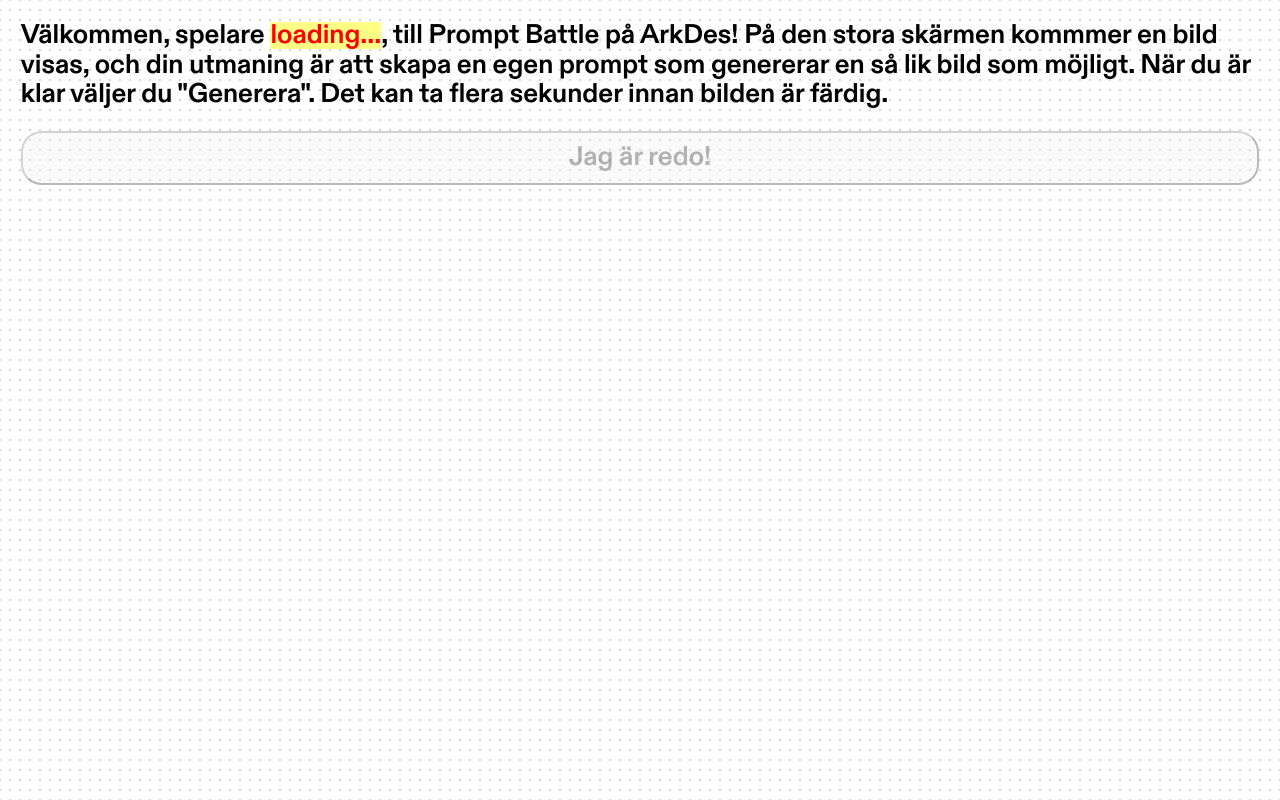
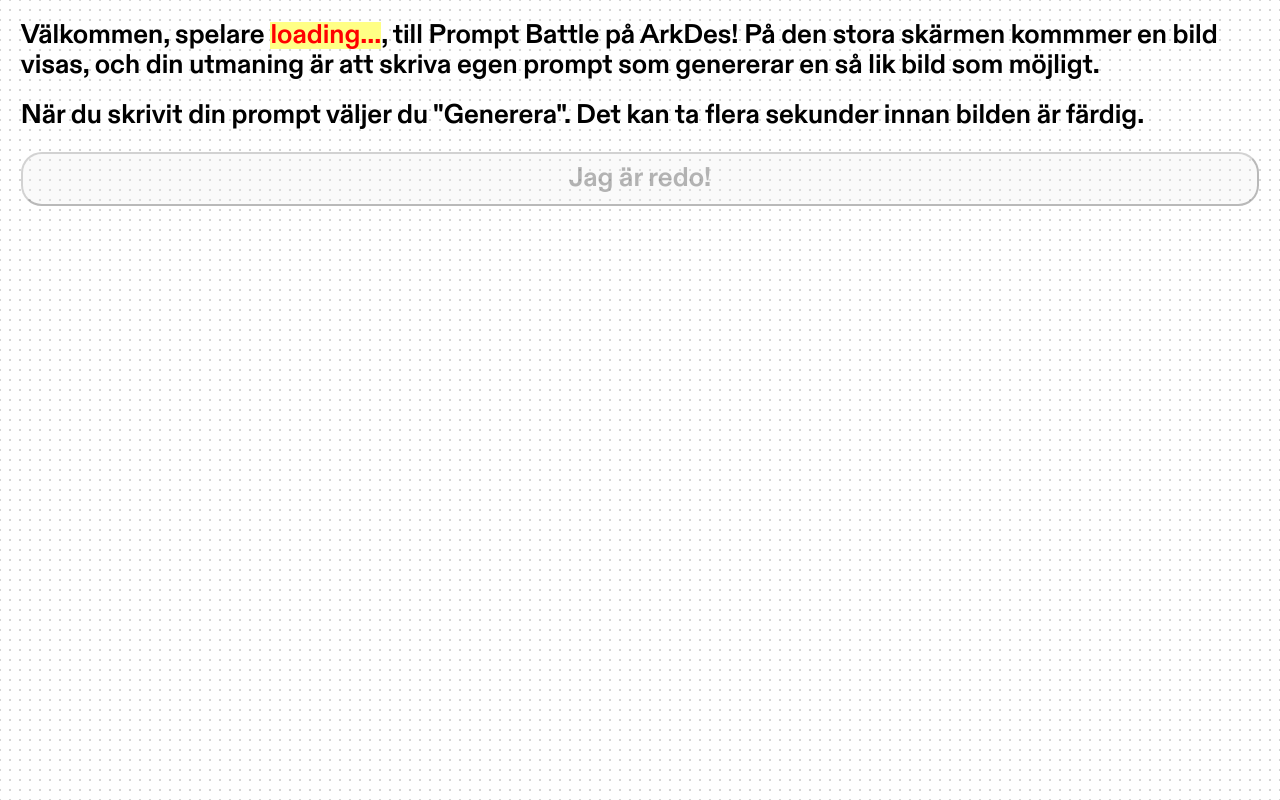
Before and after one commit to jonasjohansson/prompt-battle-arkdes, a website: page player/index.html in a window 1280 px wide. Drawn offline with Linux system fonts and the light colour scheme.

Commit message:
Update index.html

```diff
--- a/player/index.html
+++ b/player/index.html
@@ -15,8 +15,11 @@
           Välkommen, spelare
           <span id="playerId" class="highlight">loading...</span>, till Prompt
           Battle på ArkDes! På den stora skärmen kommmer en bild visas, och din
-          utmaning är att skapa en egen prompt som genererar en så lik bild som
-          möjligt. När du är klar väljer du "Generera". Det kan ta flera
+          utmaning är att skriva egen prompt som genererar en så lik bild som
+          möjligt.
+        </p>
+        <p>
+          När du skrivit din prompt väljer du "Generera". Det kan ta flera
           sekunder innan bilden är färdig.
         </p>
         <button id="startButton" onclick="startGame()" disabled>
```
